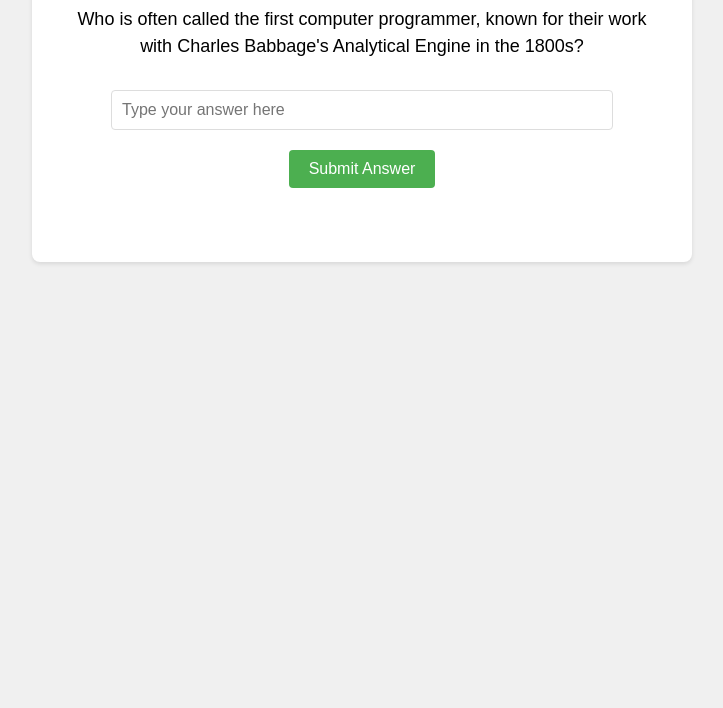
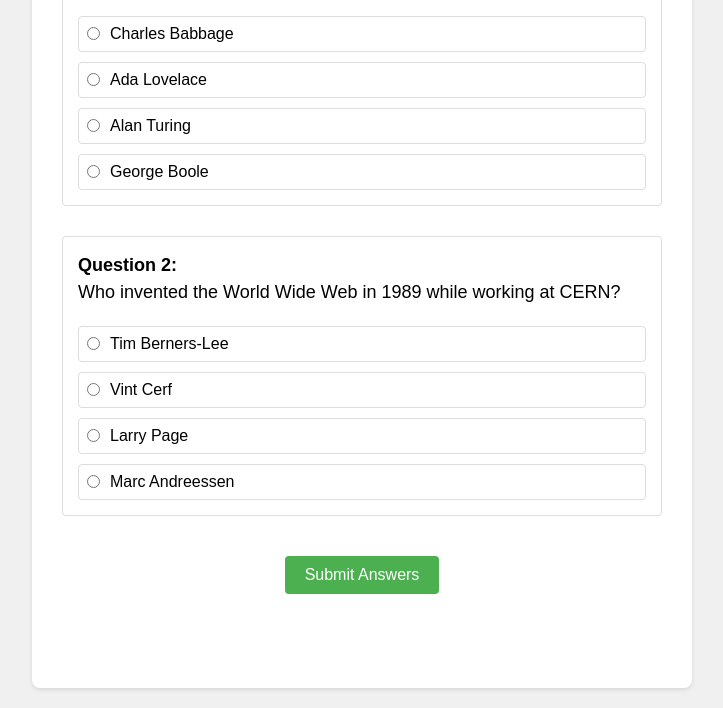
Before and after one commit to shoshanaokeefe/my-js-project, a website: page index.html in a window 1280 px wide. Shown: the part 321-1029 px from the top of the page, without its empty margins (278-1001 px from the left). Before the commit the page ends 800 px from the top, so only its background shows below. Drawn offline with Linux system fonts and the light colour scheme.

Commit message:
question update

```diff
--- a/index.html
+++ b/index.html
@@ -10,9 +10,10 @@
             display: flex;
             justify-content: center;
             align-items: center;
-            height: 100vh;
+            min-height: 100vh;
             margin: 0;
             background-color: #f0f0f0;
+            padding: 20px;
         }
         .container {
             text-align: center;
@@ -27,6 +28,7 @@
             margin-bottom: 20px;
             font-size: 18px;
             line-height: 1.5;
+            text-align: left;
         }
         input[type="text"] {
             width: 80%;
@@ -54,39 +56,161 @@
             font-weight: bold;
             min-height: 24px;
         }
+        .question-container {
+            margin-bottom: 30px;
+            padding: 15px;
+            border: 1px solid #ddd;
+            border-radius: 4px;
+            text-align: left;
+        }
+        .name-container {
+            margin-bottom: 30px;
+        }
+        .score {
+            font-size: 24px;
+            margin-top: 20px;
+            color: #2196F3;
+        }
+        .options-container {
+            margin-top: 15px;
+            display: flex;
+            flex-direction: column;
+            gap: 10px;
+        }
+        .option {
+            display: flex;
+            align-items: center;
+            gap: 10px;
+            padding: 8px;
+            border: 1px solid #ddd;
+            border-radius: 4px;
+            cursor: pointer;
+        }
+        .option:hover {
+            background-color: #f5f5f5;
+        }
+        .option input[type="radio"] {
+            margin: 0;
+            cursor: pointer;
+        }
+        .option label {
+            cursor: pointer;
+            flex-grow: 1;
+        }
     </style>
 </head>
 <body>
     <div class="container">
         <h1>Computer Science History Quiz</h1>
-        <div class="question">
-            Who is often called the first computer programmer, known for their work with Charles Babbage's Analytical Engine in the 1800s?
+
+        <div class="name-container">
+            <label for="student-name">Your Name:</label>
+            <input type="text" id="student-name" placeholder="Enter your name">
         </div>
-        <input type="text" id="answer" placeholder="Type your answer here">
-        <button onclick="checkAnswer()">Submit Answer</button>
+
+        <div class="question-container">
+            <div class="question">
+                <strong>Question 1:</strong><br>
+                Who is often called the first computer programmer, known for their work with Charles Babbage's Analytical Engine in the 1800s?
+            </div>
+            <div class="options-container">
+                <div class="option">
+                    <input type="radio" id="q1a" name="question1" value="charles babbage">
+                    <label for="q1a">Charles Babbage</label>
+                </div>
+                <div class="option">
+                    <input type="radio" id="q1b" name="question1" value="ada lovelace">
+                    <label for="q1b">Ada Lovelace</label>
+                </div>
+                <div class="option">
+                    <input type="radio" id="q1c" name="question1" value="alan turing">
+                    <label for="q1c">Alan Turing</label>
+                </div>
+                <div class="option">
+                    <input type="radio" id="q1d" name="question1" value="george boole">
+                    <label for="q1d">George Boole</label>
+                </div>
+            </div>
+        </div>
+
+        <div class="question-container">
+            <div class="question">
+                <strong>Question 2:</strong><br>
+                Who invented the World Wide Web in 1989 while working at CERN?
+            </div>
+            <div class="options-container">
+                <div class="option">
+                    <input type="radio" id="q2a" name="question2" value="tim berners-lee">
+                    <label for="q2a">Tim Berners-Lee</label>
+                </div>
+                <div class="option">
+                    <input type="radio" id="q2b" name="question2" value="vint cerf">
+                    <label for="q2b">Vint Cerf</label>
+                </div>
+                <div class="option">
+                    <input type="radio" id="q2c" name="question2" value="larry page">
+                    <label for="q2c">Larry Page</label>
+                </div>
+                <div class="option">
+                    <input type="radio" id="q2d" name="question2" value="marc andreessen">
+                    <label for="q2d">Marc Andreessen</label>
+                </div>
+            </div>
+        </div>
+
+        <button onclick="checkAnswers()">Submit Answers</button>
         <div id="result"></div>
+        <div id="score" class="score"></div>
     </div>
 
     <script>
         const GOOGLE_SCRIPT_URL = 'https://script.google.com/macros/s/AKfycbyAAPwSdx0hm1jOlxxcK5r6pnlBvh1v70O3Ln0NiWoOaG683q7G5AvqXMLFE9ipwbKl/exec';
 
-        function checkAnswer() {
-            const userAnswer = document.getElementById('answer').value.trim().toLowerCase();
-            const correctAnswer = 'ada lovelace';
-            const isCorrect = userAnswer === correctAnswer;
+        function checkAnswers() {
+            const studentName = document.getElementById('student-name').value.trim();
+            if (!studentName) {
+                alert('Please enter your name before submitting!');
+                return;
+            }
 
-            // Display result to user
+            const answer1 = document.querySelector('input[name="question1"]:checked');
+            const answer2 = document.querySelector('input[name="question2"]:checked');
+
+            if (!answer1 || !answer2) {
+                alert('Please answer all questions before submitting!');
+                return;
+            }
+
+            const correctAnswer1 = 'ada lovelace';
+            const correctAnswer2 = 'tim berners-lee';
+
+            const isCorrect1 = answer1.value === correctAnswer1;
+            const isCorrect2 = answer2.value === correctAnswer2;
+
+            const score = (isCorrect1 ? 1 : 0) + (isCorrect2 ? 1 : 0);
+
+            // Display results to user
             const resultDiv = document.getElementById('result');
-            resultDiv.style.color = isCorrect ? '#4CAF50' : '#f44336';
-            resultDiv.textContent = isCorrect ?
-                'Correct! Ada Lovelace is considered the first computer programmer.' :
-                'Not quite. The correct answer is Ada Lovelace.';
+            const scoreDiv = document.getElementById('score');
 
-            // Send result to Google Sheet
+            let feedback = '';
+            feedback += 'Question 1: ' + (isCorrect1 ? 'Correct!' : 'The correct answer is Ada Lovelace') + '<br>';
+            feedback += 'Question 2: ' + (isCorrect2 ? 'Correct!' : 'The correct answer is Tim Berners-Lee') + '<br>';
+
+            resultDiv.innerHTML = feedback;
+            scoreDiv.textContent = `Score: ${score} out of 2 points`;
+
+            // Send results to Google Sheet
             const data = {
-                question: 'Who is often called the first computer programmer?',
-                answer: userAnswer,
-                correct: isCorrect ? 'Correct' : 'Incorrect'
+                timestamp: new Date().toISOString(),
+                name: studentName,
+                question1: 'Who is the first computer programmer?',
+                answer1: answer1.value,
+                correct1: isCorrect1 ? 'Correct' : 'Incorrect',
+                question2: 'Who invented the World Wide Web?',
+                answer2: answer2.value,
+                correct2: isCorrect2 ? 'Correct' : 'Incorrect',
+                score: score
             };
 
             fetch(GOOGLE_SCRIPT_URL, {
```
